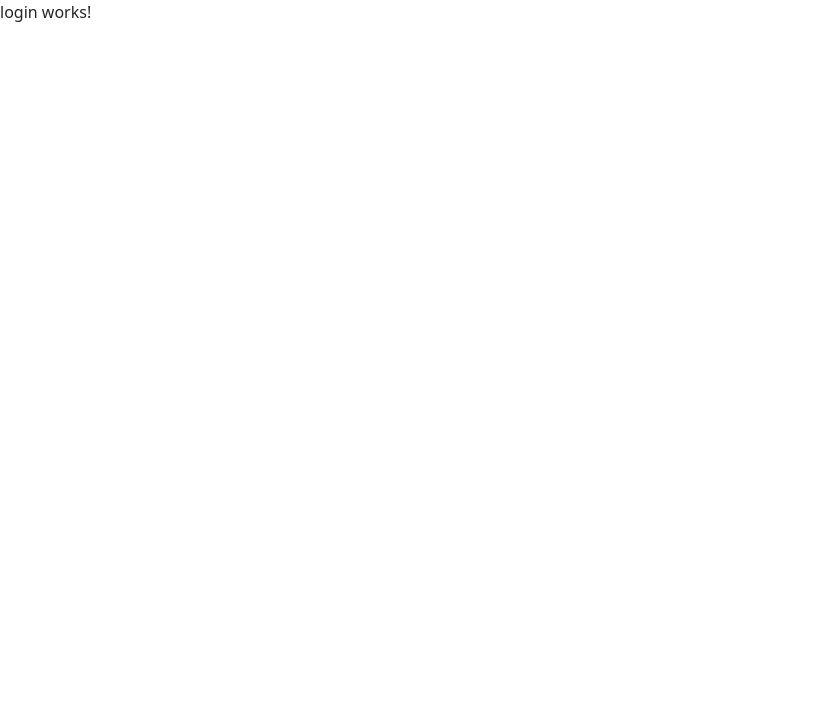
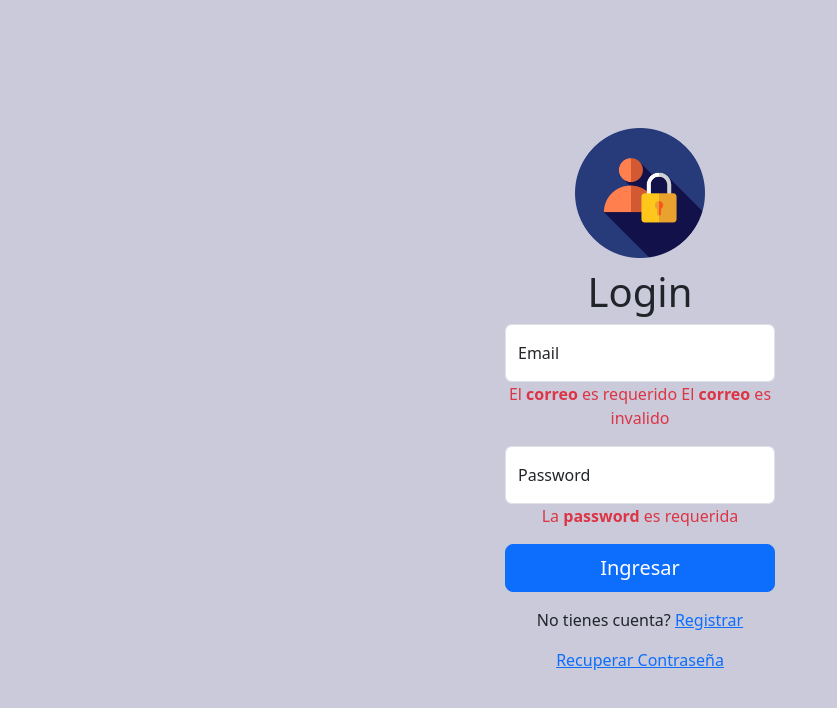
Before and after one commit to velfin13/login-angular-firebase-auth, an Angular app: page /login in a window 1280 px wide. Shown: the top 708 px of the page, without its empty margins (0-837 px from the left). Built offline with nearby package versions, Linux system fonts and the light colour scheme.

Commit message:
forulario de sing-in

```diff
--- a/src/app/app-routing.module.ts
+++ b/src/app/app-routing.module.ts
@@ -10,6 +10,7 @@ const routes: Routes = [
   { path: 'dashboard', component: DashboardComponent },
   { path: 'forgot-password', component: ResetPasswordComponent },
   { path: 'verify-email', component: VerifyEmailComponent },
+  { path: "**", redirectTo: 'login', pathMatch: 'full' },
 ];
 
 @NgModule({
--- a/src/app/components/login/login.component.css
+++ b/src/app/components/login/login.component.css
@@ -0,0 +1,20 @@
+.wrapper{
+    display: flex;
+    align-items: center;
+    justify-content: center;
+    height: 100%;
+    background-color: rgb(202, 202, 219);
+}
+
+.logo{
+    height: 130px;
+    margin-bottom: 10px;
+}
+
+.body{
+    width: 100%;
+    max-width: 330px;
+    margin: 0 auto;
+    padding: 30px;
+    text-align: center;
+}
--- a/src/app/components/login/login.component.html
+++ b/src/app/components/login/login.component.html
@@ -1 +1,31 @@
-<p>login works!</p>
+<div class="wrapper">
+    <div  class="body">
+        <img class="logo" src="../../../assets/img/login.png" alt="Login">
+        <h1>Login</h1>
+        <form >
+            <div class="form-floating mb-3">
+                <input type="email" formControlName="email" class="form-control" placeholder="name@example.com">
+                <label>Email</label>
+                <span class="text-danger errorLabel">
+                    El <strong>correo</strong> es requerido
+                </span>
+                <span  class="text-danger errorLabel">
+                    El <strong>correo</strong> es invalido
+                </span>
+            </div>
+            <div class="form-floating mb-3">
+                <input type="password" formControlName="password" class="form-control" placeholder="Password">
+                <label>Password</label>
+                <span  class="text-danger errorLabel">
+                    La <strong>password</strong> es requerida
+                </span>
+            </div>
+            <div class="d-grid gap-2">
+                <button type="submit" class="btn btn-primary btn-lg" >Ingresar</button>
+            </div>
+            <p class="mt-3">No tienes cuenta? <a routerLink="/sing-up">Registrar</a></p>
+            <a class="mt-3" routerLink="/forgot-password">Recuperar Contraseña</a>
+        </form>
+    </div>
+    <!-- <app-spinner *ngIf="loading"></app-spinner> -->
+</div>
--- a/src/styles.css
+++ b/src/styles.css
@@ -1 +1,4 @@
 /* You can add global styles to this file, and also import other style files */
+html,body{
+    height: 100%;
+}
```
Also changed, not shown: src/assets/img/login.png (added).
